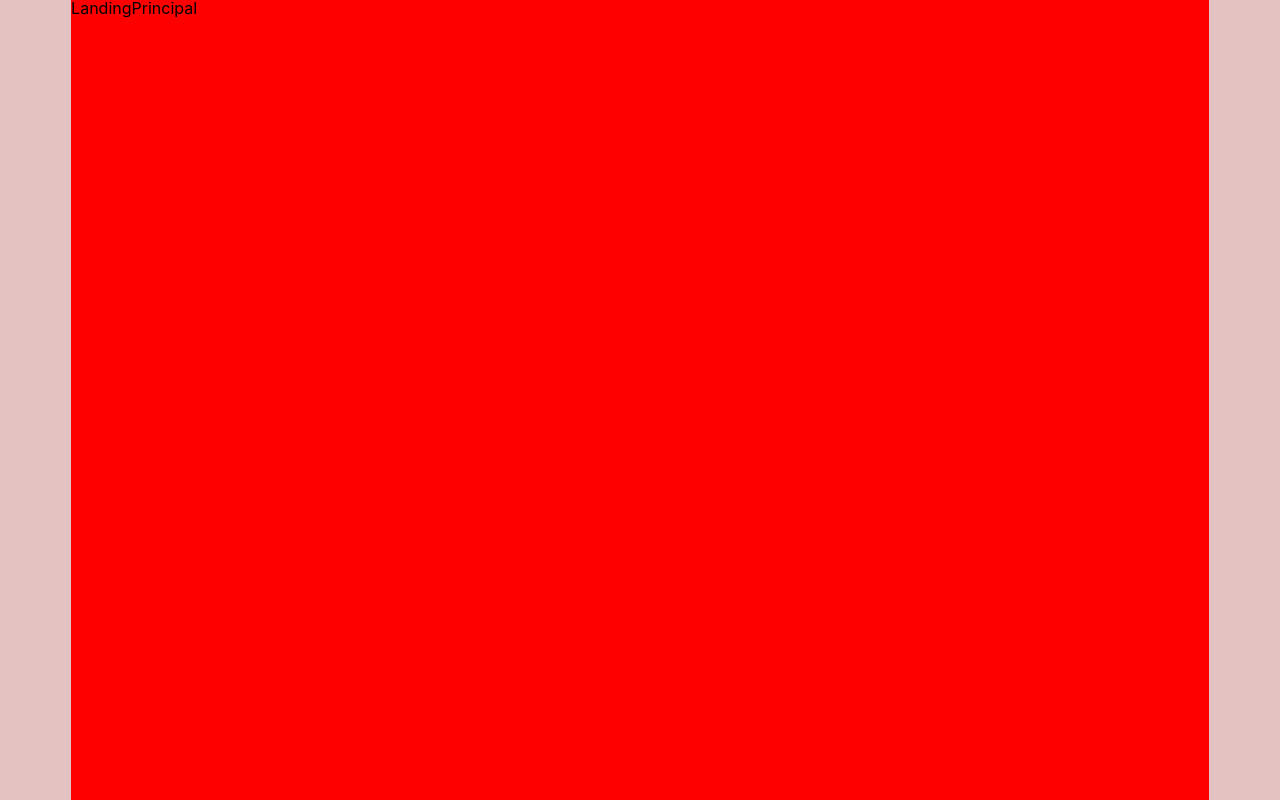
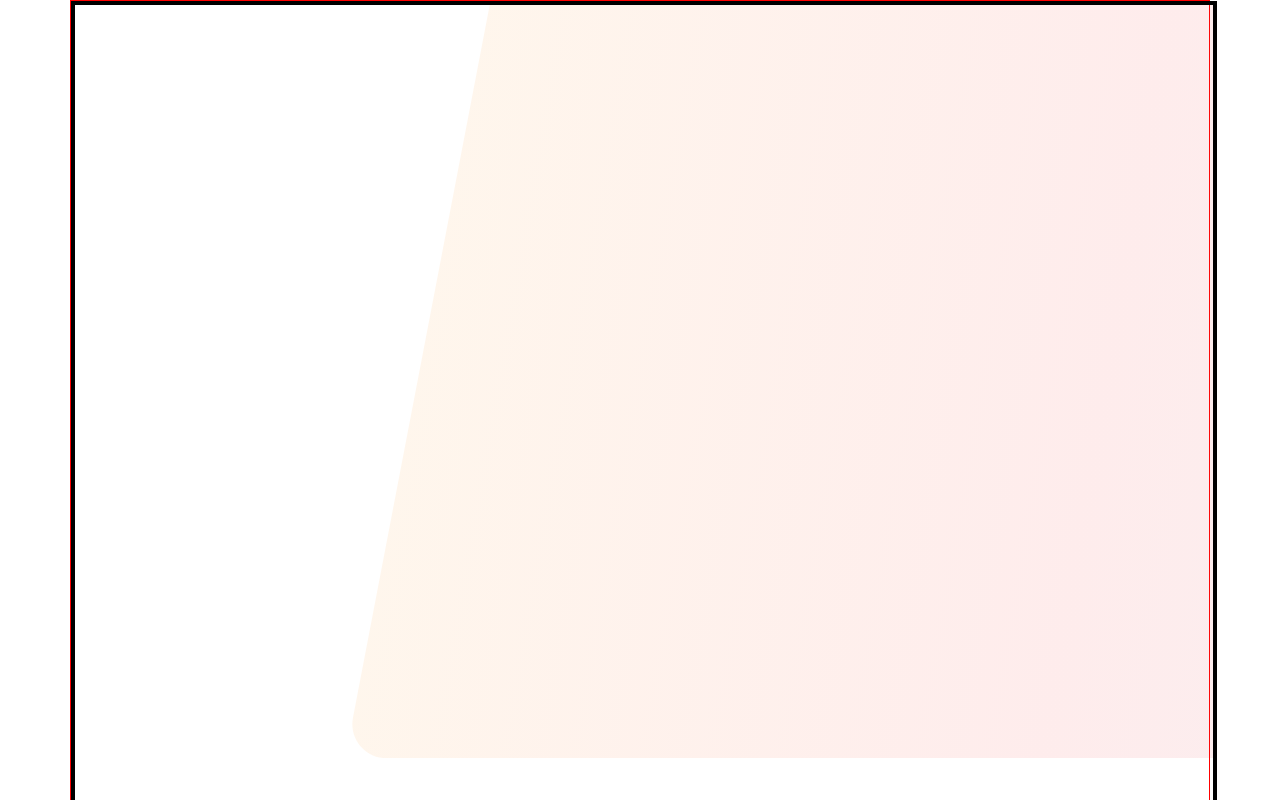
Before and after one commit to BetterScan/LandingPage, a React (Create React App) app: page / in a window 1280 px wide. Shown: the top 800 px of the page. Built offline with nearby package versions, Linux system fonts and the light colour scheme.

Commit message:
update svg testing background dynamic

```diff
--- a/src/App.css
+++ b/src/App.css
@@ -1,9 +1,10 @@
 .landing-page-container {
   display: flex;
   justify-content: center;
-  background-color: rgb(228, 194, 194);
+  /* background-color: rgb(228, 194, 194); */
 }
 .landing-page-wrap {
   max-width: 88.8888889%;
   width: 100%;
+  border: solid 1px red;
 }
--- a/src/App.tsx
+++ b/src/App.tsx
@@ -2,7 +2,6 @@ import React from "react";
 import "./App.css";
 import LandingPrincipal from "./Component/LandingPrincipal/LandingPrincipal.tsx";
 import FeaturesPresentation from "./Component/FeaturesPresentation/FeaturesPresentation.tsx";
-
 function App() {
   return (
     <div className="landing-page-container">
--- a/src/Component/LandingPrincipal/LandingPrincipal.css
+++ b/src/Component/LandingPrincipal/LandingPrincipal.css
@@ -1,6 +1,18 @@
 .landing-principal-container {
-    min-height: 100vh;
-    /* width: 100vw; */
-    width: 100%;
-  background-color: red;
+  min-height: 100vh;
+  /* width: 100vw; */
+  width: 100%;
+  /* background-color: red; */
+  border: 4px solid black;
+  display: flex;
+  justify-content: flex-end;
+  align-items: flex-start;
 }
+.lading-principal-svg{
+  max-height: 99.5vh;
+  /* background-color: red; */
+}
+.landing-principal-container svg {
+  /* transform: rotate(9.731deg); */
+  flex-shrink: 0;
+}
--- a/src/Component/LandingPrincipal/LandingPrincipal.tsx
+++ b/src/Component/LandingPrincipal/LandingPrincipal.tsx
@@ -1,9 +1,41 @@
-import React from 'react'
-import "./LandingPrincipal.css"
+import React from "react";
+import "./LandingPrincipal.css";
 function LandingPrincipal() {
   return (
-    <div className='landing-principal-container'>LandingPrincipal</div>
-  )
+    <div className="landing-principal-container">
+      <div className="lading-principal-svg">
+        <svg
+          xmlns="http://www.w3.org/2000/svg"
+          // width="1012"
+          width="67.27vw"
+          // height="832"
+          height="100vh"
+          viewBox="0 0 1012 832"
+          fill="none"
+        >
+          <path
+            d="M204.4 -275.892C208.587 -297.714 229.757 -311.941 251.544 -307.574L1609.53 -35.3938C1631.37 -31.0163 1645.42 -9.64111 1640.79 12.1465L1473.39 799.337C1469.46 817.809 1453.15 831.017 1434.26 831.017L40.405 831.017C15.2905 831.017 -3.61109 808.143 1.12167 783.479L204.4 -275.892Z"
+            fill="url(#paint0_linear_845_2983)"
+            fill-opacity="0.1"
+          />
+          <defs>
+            <linearGradient
+              id="paint0_linear_845_2983"
+              x1="-307.074"
+              y1="187.603"
+              x2="1976.78"
+              y2="579.278"
+              gradientUnits="userSpaceOnUse"
+            >
+              <stop stopColor="#FFD94A" />
+              <stop offset="0.520833" stopColor="#F74545" />
+              <stop offset="1" stopColor="#95649D" />
+            </linearGradient>
+          </defs>
+        </svg>
+      </div>
+    </div>
+  );
 }
 
-export default LandingPrincipal
+export default LandingPrincipal;
```
Also changed, not shown: package.json (+7 -2 lines), src/tsconfig.json (added, +29 -0 lines), 1 other file (tests, documents, lock files or other folders).
